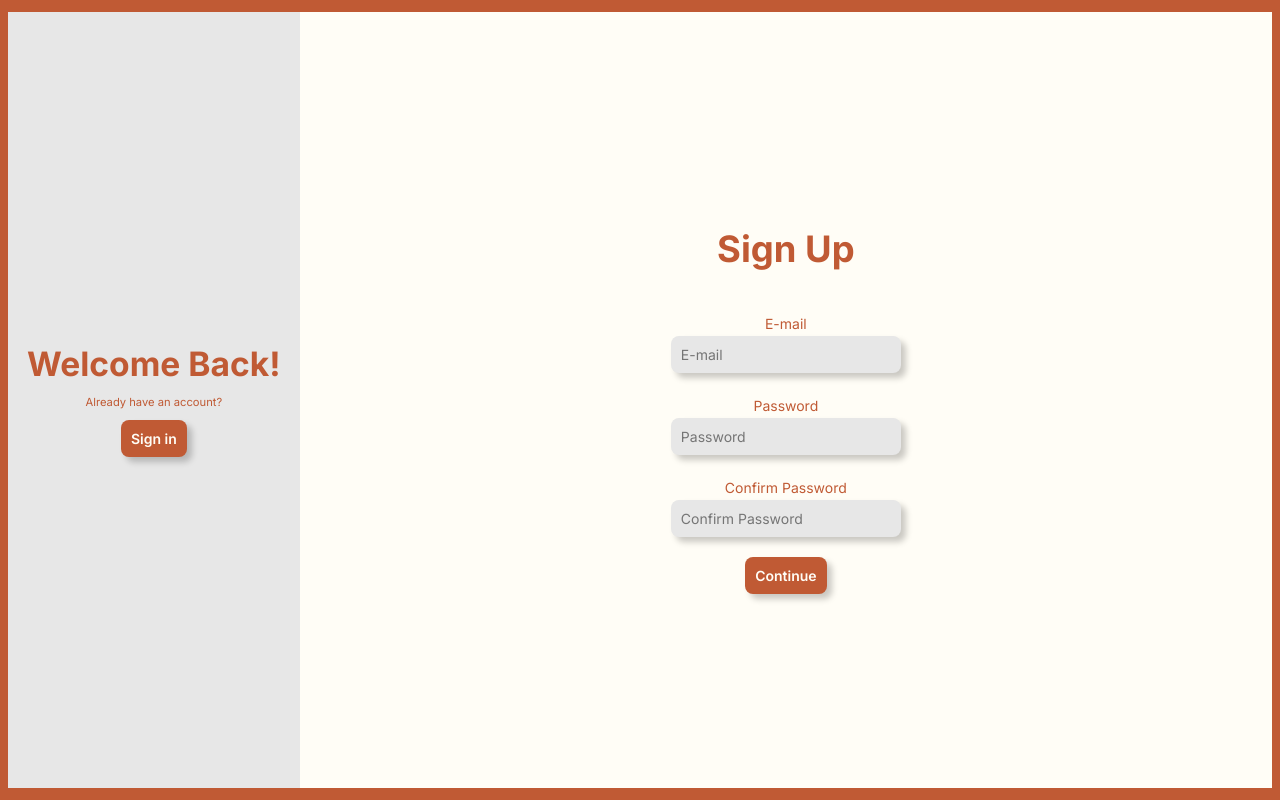
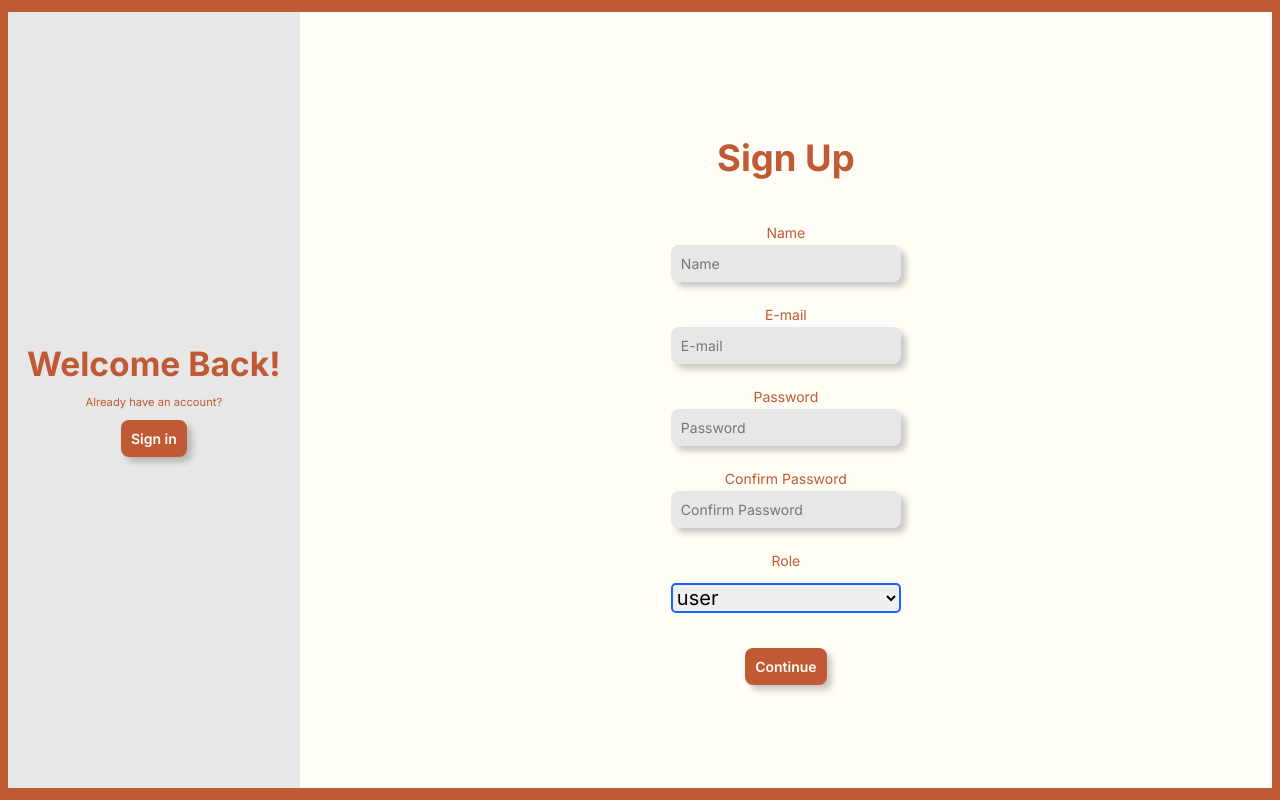
Before and after one commit to m-bobi/MO-Books, a PHP site: page /html/signup.php in a window 1280 px wide. Run offline with PHP 8.4, Linux system fonts and the light colour scheme.

Commit message:
+ Updated login/signup forms

```diff
--- a/css/login.css
+++ b/css/login.css
@@ -217,3 +217,37 @@
 label {
     padding: 4px;
 }
+
+.formGroup select {
+    width: 100%;
+    margin-top: 10px;
+    margin-bottom: 15px;
+    height: 30px;
+    border: solid 2px #1a61ff;
+    font-size: 20px;
+    color: black;
+    border-top-right-radius: 5px;
+    border-top-left-radius: 5px;
+    border-bottom-left-radius: 5px;
+    border-bottom-right-radius: 5px;
+    text-align: left;
+    transition: all 250ms ease;
+}
+
+.sectionRight .error-msg {
+    margin: 20px 0;
+    padding: 20px;
+    display: block;
+    background-color: crimson;
+    color: #fefefe;
+    border-radius: 5px;
+    font-size: 20px;
+}
+
+.leftText span{
+    font-weight: 700;
+    font-size: 2.5rem;
+    border-radius: 11px;
+    padding: 5px;
+    background-color: #fefefe;
+}
--- a/html/signup.php
+++ b/html/signup.php
@@ -1,3 +1,33 @@
+<?php
+
+include '../core/database.php';
+
+if (isset($_POST['submit'])) {
+    $name = mysqli_real_escape_string($conn, $_POST['name']);
+    $email = mysqli_real_escape_string($conn, $_POST['email']);
+    $password = md5($_POST['password']);
+    $confirmPassword = md5($_POST['confirmPassword']);
+    $user_type = $_POST['user_type'];
+
+
+    $select = " SELECT * from  user_form where email = '$email' && password = '$password' ";
+
+    $result = mysqli_query($conn, $select);
+
+    if (mysqli_num_rows($result) > 0) {
+        $error[] = "Hey! You already have an account!";
+    } else {
+        if ($password != $confirmPassword) {
+            $error[] = "Passwords do not match!";
+        } else{
+            $insert = "INSERT INTO user_form(name, email, password, user_type) VALUES ('$name', '$email', '$password', '$user_type')";
+            mysqli_query($conn, $insert);
+            header('Location: login.php');
+        }
+    }
+}
+
+?>
 <!DOCTYPE html>
 <html lang="en">
 
@@ -33,6 +63,18 @@
                 <div class="sectionRight">
                     <form action="" method="POST" id="signupForm">
                         <h1>Sign Up</h1>
+                        <?php
+                        if (isset($error)) {
+                            foreach ($error as $error) {
+                                echo '<span class="error-msg">' . $error . '</span>';
+                            }
+                        }
+                        ?>
+                        <div class="formGroup">
+                            <label for="name">Name</label>
+                            <input type="text" name="name" class="formInput" id="name" placeholder="Name" required>
+                        </div>
+
                         <div class="formGroup">
                             <label for="email">E-mail</label>
                             <input type="text" name="email" class="formInput" id="email" placeholder="E-mail" required>
@@ -47,8 +89,19 @@
                             <input type="password" name="confirmPassword" class="formInput" id="confirmPassword"
                                 placeholder="Confirm Password" required minlength="8">
                         </div>
+
                         <div class="formGroup">
-                            <input type="submit" class="btnLogin" value="Continue">
+                            <label for="role">Role</label>
+                            <select name="user_type">
+                                <option value="user">user</option>
+                                <option value="admin">admin</option>
+                            </select>
+                        </div>
+
+
+
+                        <div class="formGroup">
+                            <input type="submit" name="submit" class="btnLogin" value="Continue">
                             <p class="createAccountLink">Already have an account? <a href="login.php"
                                     rel="noopener noreferrer">Sign in</a></p>
                         </div>
@@ -59,18 +112,10 @@
             </aside>
         </div>
     </div>
-    <div id="overlay" class="overlay"></div>
-
-    <div id="popup" class="popup">
-        <div class="popup-content">
-            <span class="close" onclick="closePopup()">&times;</span>
-            <h2>You've successfully signed up!</h2>
-        </div>
-    </div>
     </div>
 </body>
 
-<script src="../js/signupValidation.js" defer></script>
+<!-- <script src="../js/signupValidation.js" defer></script> -->
 </body>
 
 </html>
```
Also changed, not shown: html/login.php (+46 -11 lines).
